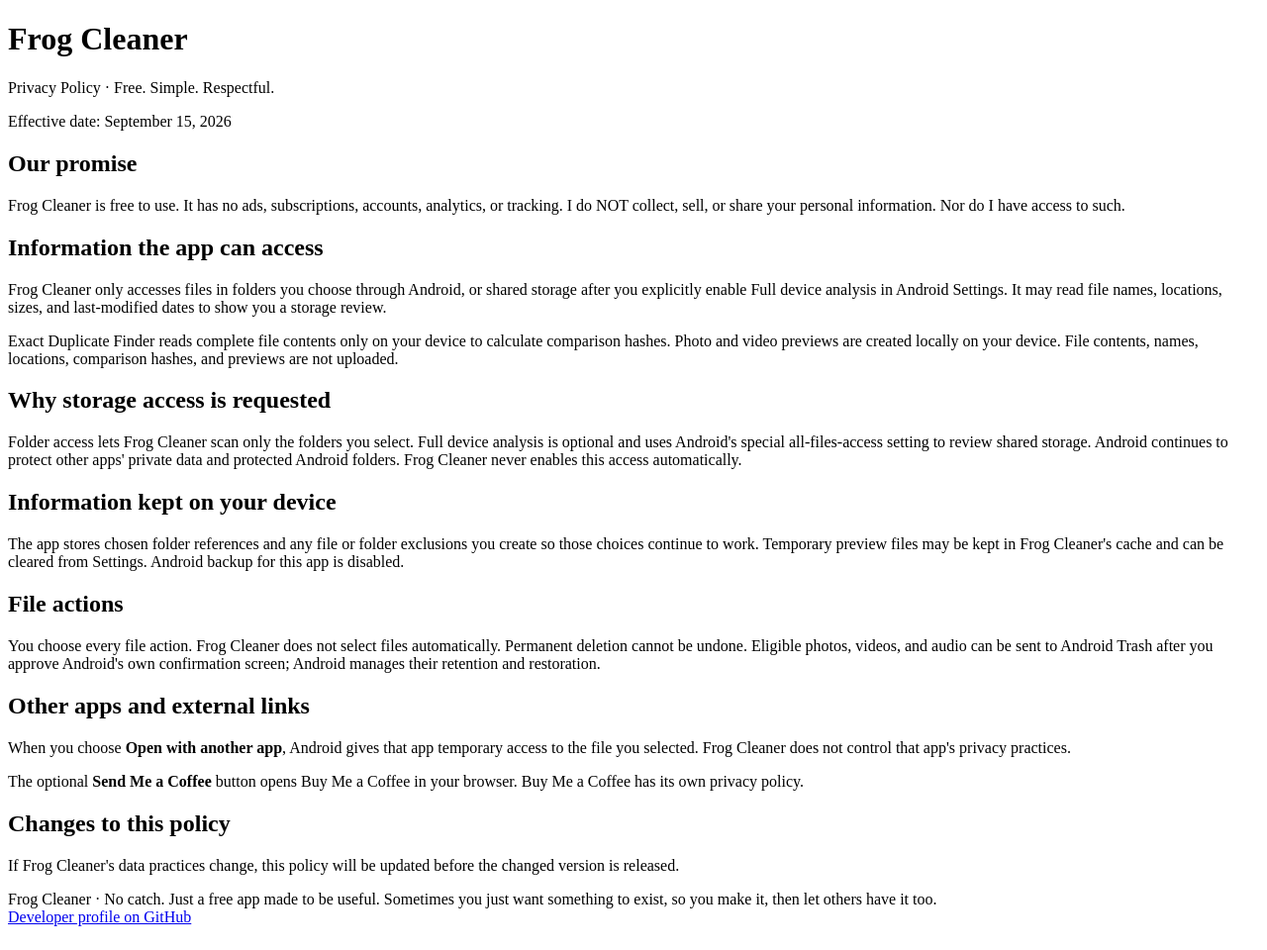
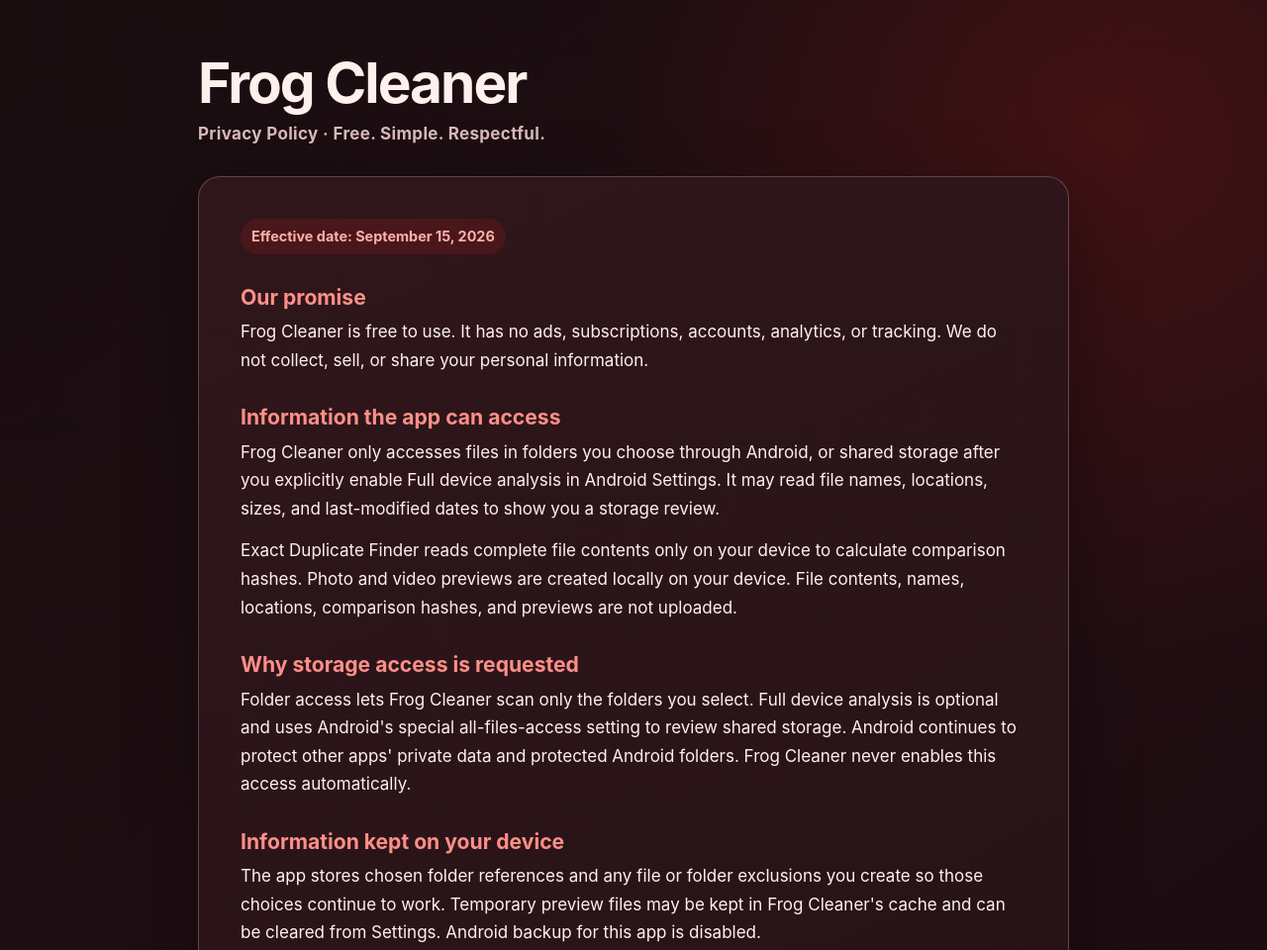
Before and after one commit to frogdadday/frog-cleaner-privacy-policy, a plain HTML site: page index.html in a window 1280 px wide. Shown: the top 960 px of the page at 99% size. Drawn offline with Linux system fonts and the light colour scheme.

Commit message:
Update index.html

```diff
--- a/index.html
+++ b/index.html
@@ -1,14 +1,38 @@
 <!doctype html>
 <html lang="en">
-
+<head>
+  <meta charset="utf-8">
+  <meta name="viewport" content="width=device-width, initial-scale=1">
+  <meta name="theme-color" content="#190d10">
+  <meta name="description" content="Privacy Policy for Frog Cleaner, a free and respectful Android storage review app.">
+  <title>Frog Cleaner Privacy Policy</title>
+  <style>
+    :root { color-scheme: dark; --background:#190d10; --surface:#241216; --frog-red:#ff241a; --warm-white:#fff0ed; --muted:#d7b8ba; --outline:#a88486; }
+    * { box-sizing: border-box; }
+    body { margin:0; min-height:100vh; background:radial-gradient(circle at 88% 8%,rgba(255,36,26,.16),transparent 34rem),linear-gradient(145deg,#190d10,#210e13 56%,#14090c); color:var(--warm-white); font-family:Inter,ui-sans-serif,system-ui,-apple-system,BlinkMacSystemFont,"Segoe UI",sans-serif; font-size:17px; line-height:1.68; }
+    main { width:min(880px,calc(100% - 32px)); margin:0 auto; padding:54px 0 72px; }
+    header { display:flex; align-items:center; gap:18px; margin-bottom:28px; }
+    .frog-mark { width:68px; height:58px; position:relative; flex:0 0 auto; border-radius:48% 48% 44% 44%; background:linear-gradient(145deg,#ff554d,var(--frog-red) 62%,#bd100c); box-shadow:0 10px 32px rgba(255,36,26,.28); }
+    .frog-mark::before,.frog-mark::after { content:""; position:absolute; top:-11px; width:25px; height:25px; border:7px solid var(--frog-red); border-radius:50%; background:#fff0ed; box-shadow:inset 0 0 0 5px #2c0908; }
+    .frog-mark::before { left:5px; } .frog-mark::after { right:5px; }
+    h1 { margin:0; font-size:clamp(2rem,7vw,3.55rem); line-height:1.04; letter-spacing:-.035em; }
+    .tagline { margin:8px 0 0; color:var(--muted); font-weight:650; letter-spacing:.02em; }
+    .policy { padding:clamp(22px,5vw,42px); border:1px solid rgba(168,132,134,.45); border-radius:22px; background:linear-gradient(155deg,rgba(48,23,28,.96),rgba(36,18,22,.98)); box-shadow:0 24px 70px rgba(0,0,0,.34); }
+    .effective { display:inline-block; margin:0 0 12px; padding:6px 11px; border-radius:999px; background:rgba(255,36,26,.13); color:#ffb0aa; font-size:.9rem; font-weight:750; }
+    h2 { margin:30px 0 7px; color:#ff8f88; font-size:1.32rem; line-height:1.3; } h2:first-of-type { margin-top:18px; }
+    p { margin:0 0 14px; } strong { color:#fff; }
+    footer { padding:24px 4px 0; color:var(--muted); text-align:center; font-size:.92rem; }
+    a { color:#ff9993; } a:focus-visible { outline:3px solid var(--frog-red); outline-offset:4px; }
+    @media (max-width:560px) { main { padding-top:30px; } header { align-items:flex-start; } .frog-mark { width:58px; height:50px; margin-top:4px; } .frog-mark::before,.frog-mark::after { width:22px; height:22px; } .policy { border-radius:18px; } }
+  </style>
 </head>
 <body>
   <main>
-    <header><div class="frog-mark" aria-hidden="true"></div><div><h1>Frog Cleaner</h1><p class="tagline">Privacy Policy · Free. Simple. Respectful.</p></div></header>
+    <header></div><div><h1>Frog Cleaner</h1><p class="tagline">Privacy Policy · Free. Simple. Respectful.</p></div></header>
     <article class="policy">
       <p class="effective">Effective date: September 15, 2026</p>
       <h2>Our promise</h2>
-      <p>Frog Cleaner is free to use. It has no ads, subscriptions, accounts, analytics, or tracking. I do NOT collect, sell, or share your personal information. Nor do I have access to such.</p>
+      <p>Frog Cleaner is free to use. It has no ads, subscriptions, accounts, analytics, or tracking. We do not collect, sell, or share your personal information.</p>
       <h2>Information the app can access</h2>
       <p>Frog Cleaner only accesses files in folders you choose through Android, or shared storage after you explicitly enable Full device analysis in Android Settings. It may read file names, locations, sizes, and last-modified dates to show you a storage review.</p>
       <p>Exact Duplicate Finder reads complete file contents only on your device to calculate comparison hashes. Photo and video previews are created locally on your device. File contents, names, locations, comparison hashes, and previews are not uploaded.</p>
@@ -24,7 +48,7 @@
       <h2>Changes to this policy</h2>
       <p>If Frog Cleaner's data practices change, this policy will be updated before the changed version is released.</p>
     </article>
-    <footer>Frog Cleaner · No catch. Just a free app made to be useful. Sometimes you just want something to exist, so you make it, then let others have it too.<br><a href="https://github.com/frogdadday">Developer profile on GitHub</a></footer>
+    <footer>Frog Cleaner · No catch. Just a free app made to be useful.<br><a href="https://github.com/frogdadday">Developer profile on GitHub</a></footer>
   </main>
 </body>
 </html>
```
